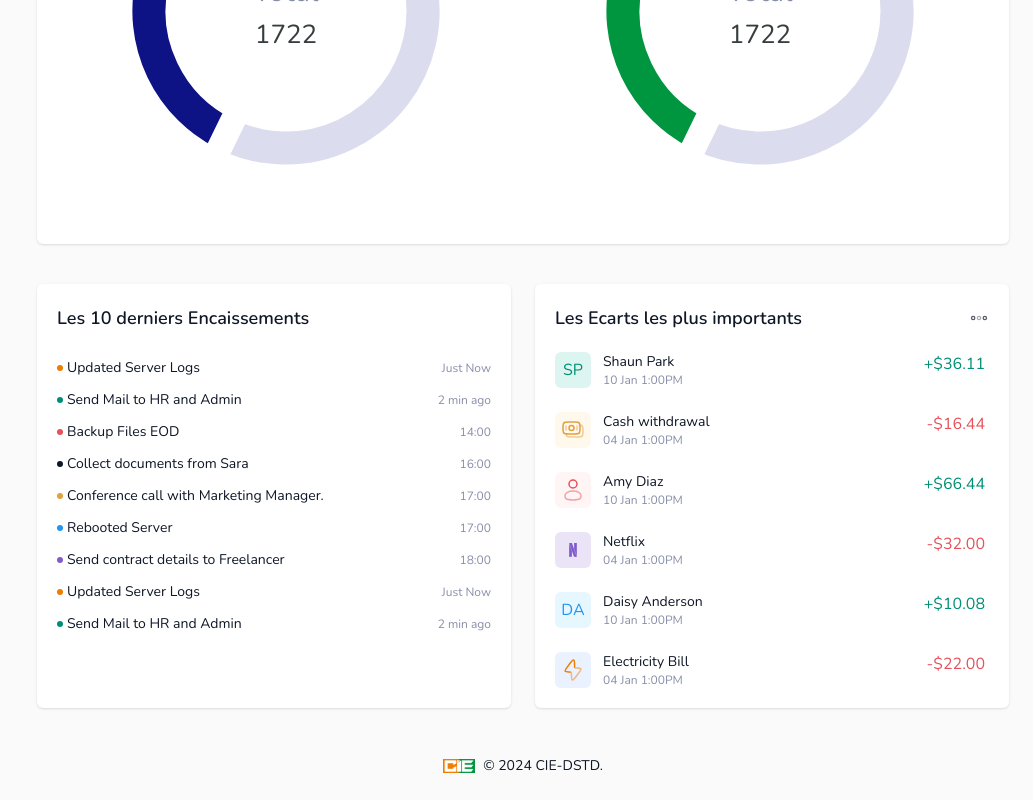
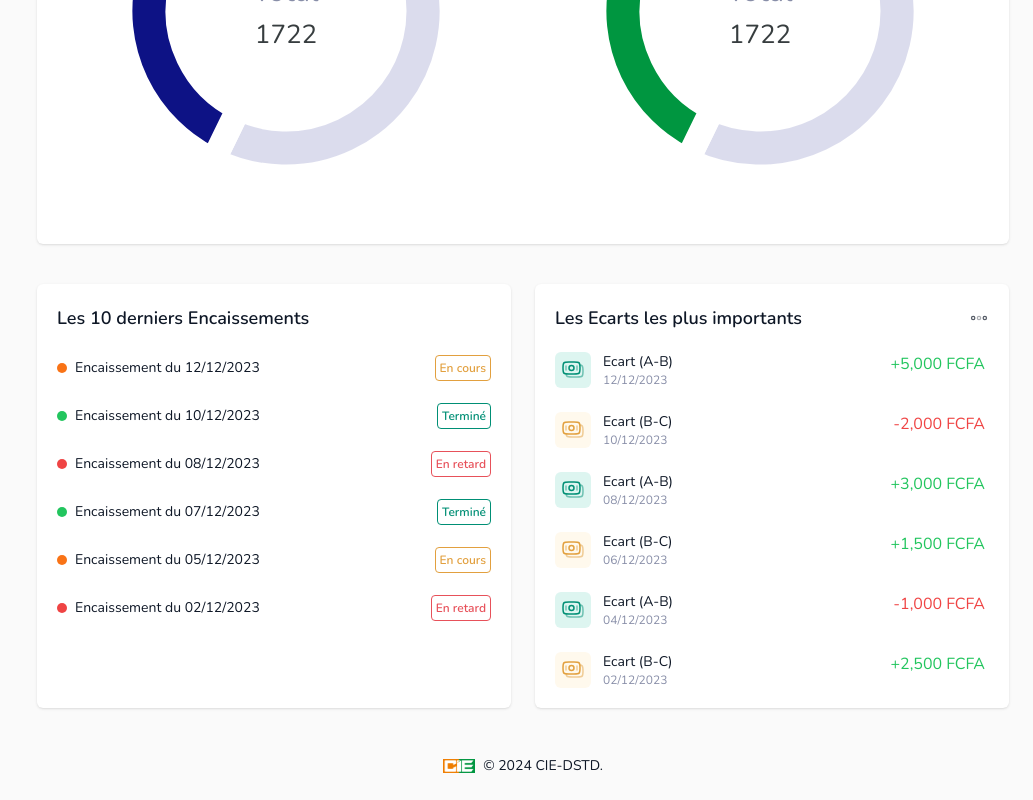
Before and after one commit to Yacine8800/Suivi_Encaissement_V1, a Next.js app: page /dashboard in a window 1280 px wide. Shown: the part 883-1683 px from the top of the page, without its empty margins (247-1280 px from the left). Built offline with nearby package versions, Linux system fonts and the light colour scheme.

Commit message:
fix:dashbord

```diff
--- a/components/dashboard/components-dashboard-sales.tsx
+++ b/components/dashboard/components-dashboard-sales.tsx
@@ -1,18 +1,12 @@
 "use client";
 import Dropdown from "@/components/dropdown";
-import IconArrowLeft from "@/components/icon/icon-arrow-left";
+
 import IconBolt from "@/components/icon/icon-bolt";
-import IconCaretDown from "@/components/icon/icon-caret-down";
 import IconCashBanknotes from "@/components/icon/icon-cash-banknotes";
-import IconCreditCard from "@/components/icon/icon-credit-card";
-import IconDollarSign from "@/components/icon/icon-dollar-sign";
 import IconHorizontalDots from "@/components/icon/icon-horizontal-dots";
-import IconInbox from "@/components/icon/icon-inbox";
-import IconMultipleForwardRight from "@/components/icon/icon-multiple-forward-right";
+
 import IconNetflix from "@/components/icon/icon-netflix";
-import IconPlus from "@/components/icon/icon-plus";
-import IconShoppingCart from "@/components/icon/icon-shopping-cart";
-import IconTag from "@/components/icon/icon-tag";
+
 import IconUser from "@/components/icon/icon-user";
 import { IRootState } from "@/store";
 import Link from "next/link";
@@ -479,6 +473,73 @@
     { value: "purple", label: "Purple" },
   ];
 
+  const encaissements = [
+    { date: "12/12/2023", status: "En cours" },
+    { date: "10/12/2023", status: "Terminé" },
+    { date: "08/12/2023", status: "En retard" },
+    { date: "07/12/2023", status: "Terminé" },
+    { date: "05/12/2023", status: "En cours" },
+    { date: "02/12/2023", status: "En retard" },
+    { date: "01/12/2023", status: "En cours" },
+    { date: "28/11/2023", status: "Terminé" },
+    { date: "25/11/2023", status: "En retard" },
+    { date: "20/11/2023", status: "En cours" },
+  ];
+
+  const getStatusClass = (status: any) => {
+    switch (status) {
+      case "En cours":
+        return "bg-orange-500"; // Orange for "En cours"
+      case "Terminé":
+        return "bg-green-500"; // Green for "Terminé"
+      case "En retard":
+        return "bg-red-500"; // Red for "En retard"
+      default:
+        return "bg-gray-500";
+    }
+  };
+
+  const getBadgeClass = (status: any) => {
+    switch (status) {
+      case "En cours":
+        return "badge-outline-warning"; // Badge class for "En cours"
+      case "Terminé":
+        return "badge-outline-success"; // Badge class for "Terminé"
+      case "En retard":
+        return "badge-outline-danger"; // Badge class for "En retard"
+      default:
+        return "badge-outline-secondary";
+    }
+  };
+
+  const ecarts = [
+    { name: "Ecart (A-B)", date: "12/12/2023", valeur: 5000, icon: "green" },
+    { name: "Ecart (B-C)", date: "10/12/2023", valeur: -2000, icon: "yellow" },
+    { name: "Ecart (A-B)", date: "08/12/2023", valeur: 3000, icon: "green" },
+    { name: "Ecart (B-C)", date: "06/12/2023", valeur: 1500, icon: "yellow" },
+    { name: "Ecart (A-B)", date: "04/12/2023", valeur: -1000, icon: "green" },
+    { name: "Ecart (B-C)", date: "02/12/2023", valeur: 2500, icon: "yellow" },
+  ];
+
+  const getEcartColor = (valeur: any) => {
+    return valeur >= 0 ? "text-green-500" : "text-red-500"; // Vert si positif, rouge si négatif
+  };
+
+  const getEcartIcon = (iconType: any) => {
+    if (iconType === "yellow") {
+      return (
+        <span className="grid h-9 w-9 shrink-0 place-content-center rounded-md bg-warning-light text-warning dark:bg-warning dark:text-warning-light">
+          <IconCashBanknotes />
+        </span>
+      );
+    }
+    return (
+      <span className="grid h-9 w-9 shrink-0 place-content-center rounded-md bg-success-light text-success dark:bg-success dark:text-success-light">
+        <IconCashBanknotes />
+      </span>
+    );
+  };
+
   return (
     <>
       <div>
@@ -650,168 +711,28 @@
               options={{ suppressScrollX: true }}
             >
               <div className="cursor-pointer text-sm">
-                <div className="group relative flex items-center py-1.5">
-                  <div className="h-1.5 w-1.5 rounded-full bg-primary ltr:mr-1 rtl:ml-1.5"></div>
-                  <div className="flex-1">Updated Server Logs</div>
-                  <div className="text-xs text-white-dark dark:text-gray-500 ltr:ml-auto rtl:mr-auto">
-                    Just Now
+                {encaissements.map((encaissement, index) => (
+                  <div
+                    key={index}
+                    className="group relative mb-4 flex items-center py-1.5" // Ajout de 'mb-4' pour espacer les encaissements
+                  >
+                    <div
+                      className={`h-2.5 w-2.5 rounded-full ltr:mr-2 rtl:ml-2 ${getStatusClass(
+                        encaissement.status
+                      )}`}
+                    ></div>
+                    <div className="flex-1">
+                      Encaissement du {encaissement.date}
                     </div>
-
-                  <span className="badge badge-outline-primary absolute bg-primary-light text-xs opacity-0 group-hover:opacity-100 dark:bg-black ltr:right-0 rtl:left-0">
-                    Pending
+                    <span
+                      className={`badge ${getBadgeClass(
+                        encaissement.status
+                      )} absolute rounded bg-opacity-80 p-1 text-xs group-hover:opacity-100 ltr:right-0 rtl:left-0`}
+                    >
+                      {encaissement.status}
                     </span>
                   </div>
-                <div className="group relative flex items-center py-1.5">
-                  <div className="h-1.5 w-1.5 rounded-full bg-success ltr:mr-1 rtl:ml-1.5"></div>
-                  <div className="flex-1">Send Mail to HR and Admin</div>
-                  <div className="text-xs text-white-dark dark:text-gray-500 ltr:ml-auto rtl:mr-auto">
-                    2 min ago
-                  </div>
-
-                  <span className="badge badge-outline-success absolute bg-success-light text-xs opacity-0 group-hover:opacity-100 dark:bg-black ltr:right-0 rtl:left-0">
-                    Completed
-                  </span>
-                </div>
-                <div className="group relative flex items-center py-1.5">
-                  <div className="h-1.5 w-1.5 rounded-full bg-danger ltr:mr-1 rtl:ml-1.5"></div>
-                  <div className="flex-1">Backup Files EOD</div>
-                  <div className="text-xs text-white-dark dark:text-gray-500 ltr:ml-auto rtl:mr-auto">
-                    14:00
-                  </div>
-
-                  <span className="badge badge-outline-danger absolute bg-danger-light text-xs opacity-0 group-hover:opacity-100 dark:bg-black ltr:right-0 rtl:left-0">
-                    Pending
-                  </span>
-                </div>
-                <div className="group relative flex items-center py-1.5">
-                  <div className="h-1.5 w-1.5 rounded-full bg-black ltr:mr-1 rtl:ml-1.5"></div>
-                  <div className="flex-1">Collect documents from Sara</div>
-                  <div className="text-xs text-white-dark dark:text-gray-500 ltr:ml-auto rtl:mr-auto">
-                    16:00
-                  </div>
-
-                  <span className="badge badge-outline-dark absolute bg-dark-light text-xs opacity-0 group-hover:opacity-100 dark:bg-black ltr:right-0 rtl:left-0">
-                    Completed
-                  </span>
-                </div>
-                <div className="group relative flex items-center py-1.5">
-                  <div className="h-1.5 w-1.5 rounded-full bg-warning ltr:mr-1 rtl:ml-1.5"></div>
-                  <div className="flex-1">
-                    Conference call with Marketing Manager.
-                  </div>
-                  <div className="text-xs text-white-dark dark:text-gray-500 ltr:ml-auto rtl:mr-auto">
-                    17:00
-                  </div>
-
-                  <span className="badge badge-outline-warning absolute bg-warning-light text-xs opacity-0 group-hover:opacity-100 dark:bg-black ltr:right-0 rtl:left-0">
-                    In progress
-                  </span>
-                </div>
-                <div className="group relative flex items-center py-1.5">
-                  <div className="h-1.5 w-1.5 rounded-full bg-info ltr:mr-1 rtl:ml-1.5"></div>
-                  <div className="flex-1">Rebooted Server</div>
-                  <div className="text-xs text-white-dark dark:text-gray-500 ltr:ml-auto rtl:mr-auto">
-                    17:00
-                  </div>
-
-                  <span className="badge badge-outline-info absolute bg-info-light text-xs opacity-0 group-hover:opacity-100 dark:bg-black ltr:right-0 rtl:left-0">
-                    Completed
-                  </span>
-                </div>
-                <div className="group relative flex items-center py-1.5">
-                  <div className="h-1.5 w-1.5 rounded-full bg-secondary ltr:mr-1 rtl:ml-1.5"></div>
-                  <div className="flex-1">
-                    Send contract details to Freelancer
-                  </div>
-                  <div className="text-xs text-white-dark dark:text-gray-500 ltr:ml-auto rtl:mr-auto">
-                    18:00
-                  </div>
-
-                  <span className="badge badge-outline-secondary absolute bg-secondary-light text-xs opacity-0 group-hover:opacity-100 dark:bg-black ltr:right-0 rtl:left-0">
-                    Pending
-                  </span>
-                </div>
-                <div className="group relative flex items-center py-1.5">
-                  <div className="h-1.5 w-1.5 rounded-full bg-primary ltr:mr-1 rtl:ml-1.5"></div>
-                  <div className="flex-1">Updated Server Logs</div>
-                  <div className="text-xs text-white-dark dark:text-gray-500 ltr:ml-auto rtl:mr-auto">
-                    Just Now
-                  </div>
-
-                  <span className="badge badge-outline-primary absolute bg-primary-light text-xs opacity-0 group-hover:opacity-100 dark:bg-black ltr:right-0 rtl:left-0">
-                    Pending
-                  </span>
-                </div>
-                <div className="group relative flex items-center py-1.5">
-                  <div className="h-1.5 w-1.5 rounded-full bg-success ltr:mr-1 rtl:ml-1.5"></div>
-                  <div className="flex-1">Send Mail to HR and Admin</div>
-                  <div className="text-xs text-white-dark dark:text-gray-500 ltr:ml-auto rtl:mr-auto">
-                    2 min ago
-                  </div>
-
-                  <span className="badge badge-outline-success absolute bg-success-light text-xs opacity-0 group-hover:opacity-100 dark:bg-black ltr:right-0 rtl:left-0">
-                    Completed
-                  </span>
-                </div>
-                <div className="group relative flex items-center py-1.5">
-                  <div className="h-1.5 w-1.5 rounded-full bg-danger ltr:mr-1 rtl:ml-1.5"></div>
-                  <div className="flex-1">Backup Files EOD</div>
-                  <div className="text-xs text-white-dark dark:text-gray-500 ltr:ml-auto rtl:mr-auto">
-                    14:00
-                  </div>
-
-                  <span className="badge badge-outline-danger absolute bg-danger-light text-xs opacity-0 group-hover:opacity-100 dark:bg-black ltr:right-0 rtl:left-0">
-                    Pending
-                  </span>
-                </div>
-                <div className="group relative flex items-center py-1.5">
-                  <div className="h-1.5 w-1.5 rounded-full bg-black ltr:mr-1 rtl:ml-1.5"></div>
-                  <div className="flex-1">Collect documents from Sara</div>
-                  <div className="text-xs text-white-dark dark:text-gray-500 ltr:ml-auto rtl:mr-auto">
-                    16:00
-                  </div>
-
-                  <span className="badge badge-outline-dark absolute bg-dark-light text-xs opacity-0 group-hover:opacity-100 dark:bg-black ltr:right-0 rtl:left-0">
-                    Completed
-                  </span>
-                </div>
-                <div className="group relative flex items-center py-1.5">
-                  <div className="h-1.5 w-1.5 rounded-full bg-warning ltr:mr-1 rtl:ml-1.5"></div>
-                  <div className="flex-1">
-                    Conference call with Marketing Manager.
-                  </div>
-                  <div className="text-xs text-white-dark dark:text-gray-500 ltr:ml-auto rtl:mr-auto">
-                    17:00
-                  </div>
-
-                  <span className="badge badge-outline-warning absolute bg-warning-light text-xs opacity-0 group-hover:opacity-100 dark:bg-black ltr:right-0 rtl:left-0">
-                    In progress
-                  </span>
-                </div>
-                <div className="group relative flex items-center py-1.5">
-                  <div className="h-1.5 w-1.5 rounded-full bg-info ltr:mr-1 rtl:ml-1.5"></div>
-                  <div className="flex-1">Rebooted Server</div>
-                  <div className="text-xs text-white-dark dark:text-gray-500 ltr:ml-auto rtl:mr-auto">
-                    17:00
-                  </div>
-
-                  <span className="badge badge-outline-info absolute bg-info-light text-xs opacity-0 group-hover:opacity-100 dark:bg-black ltr:right-0 rtl:left-0">
-                    Completed
-                  </span>
-                </div>
-                <div className="group relative flex items-center py-1.5">
-                  <div className="h-1.5 w-1.5 rounded-full bg-secondary ltr:mr-1 rtl:ml-1.5"></div>
-                  <div className="flex-1">
-                    Send contract details to Freelancer
-                  </div>
-                  <div className="text-xs text-white-dark dark:text-gray-500 ltr:ml-auto rtl:mr-auto">
-                    18:00
-                  </div>
-
-                  <span className="badge badge-outline-secondary absolute bg-secondary-light text-xs opacity-0 group-hover:opacity-100 dark:bg-black ltr:right-0 rtl:left-0">
-                    Pending
-                  </span>
-                </div>
+                ))}
               </div>
             </PerfectScrollbar>
           </div>
@@ -843,90 +764,25 @@
             </div>
             <div>
               <div className="space-y-6">
-                <div className="flex">
-                  <span className="grid h-9 w-9 shrink-0 place-content-center rounded-md bg-success-light text-base text-success dark:bg-success dark:text-success-light">
-                    SP
-                  </span>
+                {ecarts.map((ecart, index) => (
+                  <div key={index} className="flex">
+                    {getEcartIcon(ecart.icon)}
                     <div className="flex-1 px-3">
-                    <div>Shaun Park</div>
+                      <div>{ecart.name}</div>
                       <div className="text-xs text-white-dark dark:text-gray-500">
-                      10 Jan 1:00PM
+                        {ecart.date}
                       </div>
                     </div>
-                  <span className="whitespace-pre px-1 text-base text-success ltr:ml-auto rtl:mr-auto">
-                    +$36.11
+                    <span
+                      className={`whitespace-pre px-1 text-base ltr:ml-auto rtl:mr-auto ${getEcartColor(
+                        ecart.valeur
+                      )}`}
+                    >
+                      {ecart.valeur >= 0 ? "+" : ""}
+                      {ecart.valeur.toLocaleString()} FCFA
                     </span>
                   </div>
-                <div className="flex">
-                  <span className="grid h-9 w-9 shrink-0 place-content-center rounded-md bg-warning-light text-warning dark:bg-warning dark:text-warning-light">
-                    <IconCashBanknotes />
-                  </span>
-                  <div className="flex-1 px-3">
-                    <div>Cash withdrawal</div>
-                    <div className="text-xs text-white-dark dark:text-gray-500">
-                      04 Jan 1:00PM
-                    </div>
-                  </div>
-                  <span className="whitespace-pre px-1 text-base text-danger ltr:ml-auto rtl:mr-auto">
-                    -$16.44
-                  </span>
-                </div>
-                <div className="flex">
-                  <span className="grid h-9 w-9 shrink-0 place-content-center rounded-md bg-danger-light text-danger dark:bg-danger dark:text-danger-light">
-                    <IconUser className="h-6 w-6" />
-                  </span>
-                  <div className="flex-1 px-3">
-                    <div>Amy Diaz</div>
-                    <div className="text-xs text-white-dark dark:text-gray-500">
-                      10 Jan 1:00PM
-                    </div>
-                  </div>
-                  <span className="whitespace-pre px-1 text-base text-success ltr:ml-auto rtl:mr-auto">
-                    +$66.44
-                  </span>
-                </div>
-                <div className="flex">
-                  <span className="grid h-9 w-9 shrink-0 place-content-center rounded-md bg-secondary-light text-secondary dark:bg-secondary dark:text-secondary-light">
-                    <IconNetflix />
-                  </span>
-                  <div className="flex-1 px-3">
-                    <div>Netflix</div>
-                    <div className="text-xs text-white-dark dark:text-gray-500">
-                      04 Jan 1:00PM
-                    </div>
-                  </div>
-                  <span className="whitespace-pre px-1 text-base text-danger ltr:ml-auto rtl:mr-auto">
-                    -$32.00
-                  </span>
-                </div>
-                <div className="flex">
-                  <span className="grid h-9 w-9 shrink-0 place-content-center rounded-md bg-info-light text-base text-info dark:bg-info dark:text-info-light">
-                    DA
-                  </span>
-                  <div className="flex-1 px-3">
-                    <div>Daisy Anderson</div>
-                    <div className="text-xs text-white-dark dark:text-gray-500">
-                      10 Jan 1:00PM
-                    </div>
-                  </div>
-                  <span className="whitespace-pre px-1 text-base text-success ltr:ml-auto rtl:mr-auto">
-                    +$10.08
-                  </span>
-                </div>
-                <div className="flex">
-                  <span className="grid h-9 w-9 shrink-0 place-content-center rounded-md bg-primary-light text-primary dark:bg-primary dark:text-primary-light">
-                    <IconBolt />
-                  </span>
-                  <div className="flex-1 px-3">
-                    <div>Electricity Bill</div>
-                    <div className="text-xs text-white-dark dark:text-gray-500">
-                      04 Jan 1:00PM
-                    </div>
-                  </div>
-                  <span className="whitespace-pre px-1 text-base text-danger ltr:ml-auto rtl:mr-auto">
-                    -$22.00
-                  </span>
-                </div>
+                ))}
               </div>
             </div>
           </div>
```
Also changed, not shown: components/layouts/sidebar.tsx (+2 -8 lines). Lines whose indentation alone changed are shown as unchanged.
